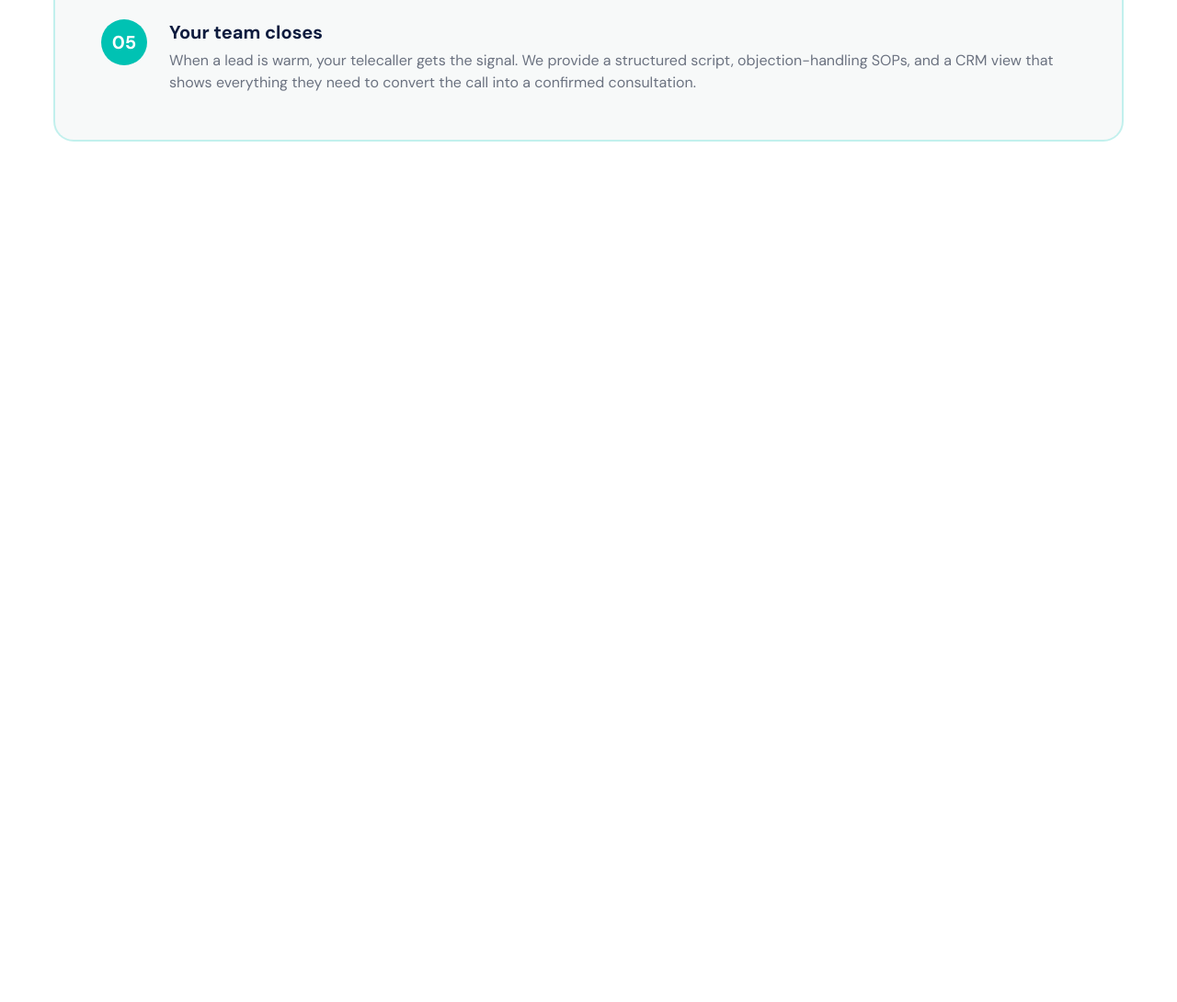
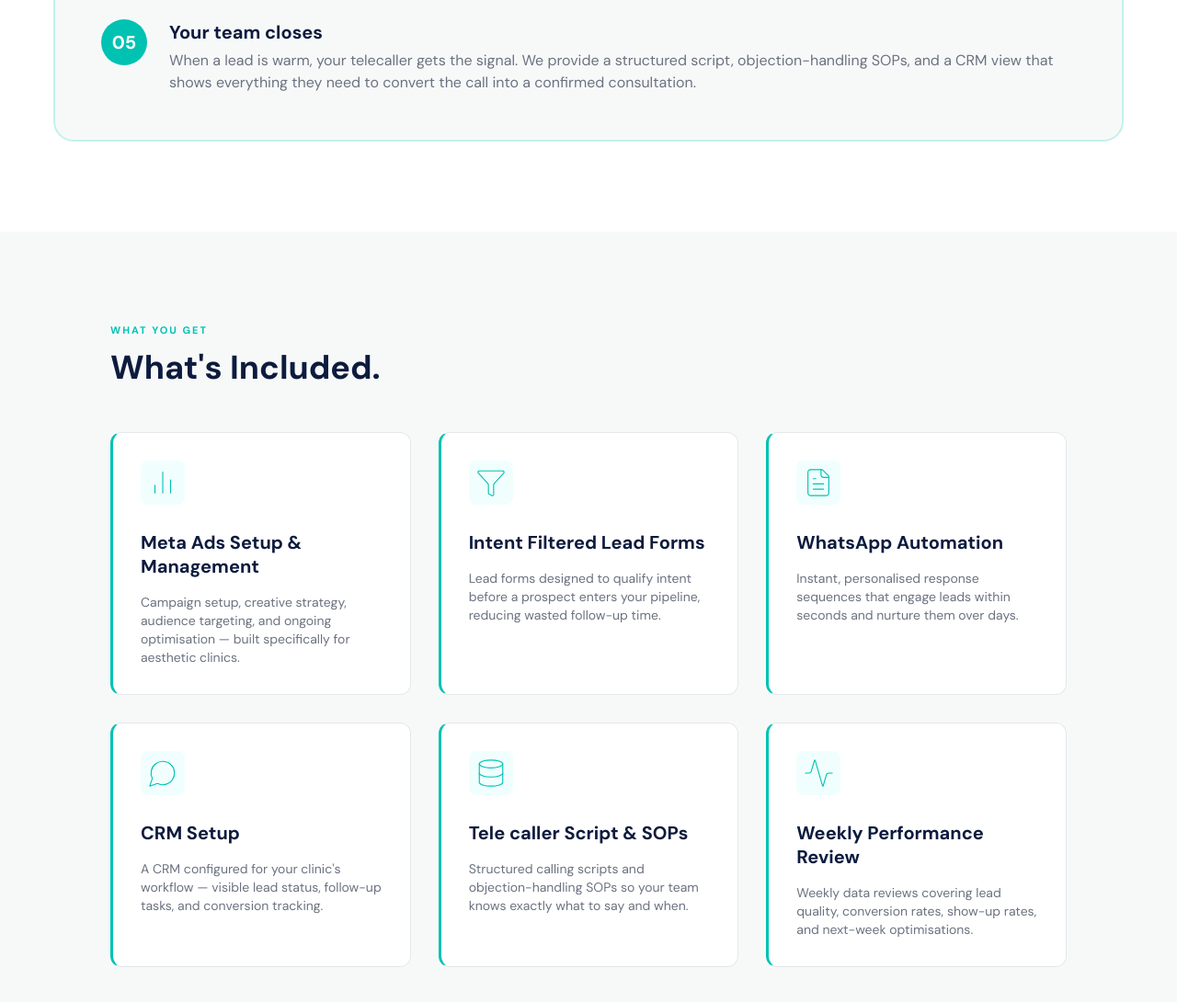
Before and after one commit to srishtivarmadesign/medpro-digital, a plain HTML site: page index.html in a window 1280 px wide. Shown: the part 3950-5040 px from the top of the page at 92% size. Before the commit the page ends 4202 px from the top, so only its background shows below. Drawn offline with Linux system fonts and the light colour scheme.

Commit message:
Add Whats's Included section

```diff
--- a/index.html
+++ b/index.html
@@ -323,6 +323,105 @@
 
     </section>
 
+    <!-- what's included -6-->
+
+    <section class="features">
+    <div class="container">
+
+        <p class="section-eyebrow">WHAT YOU GET</p>
+
+        <h2>What's Included.</h2>
+
+        <div class="features-grid">
+
+            <!-- Card 1 -->
+            <div class="feature-card">
+                <div class="feature-icon">
+                    <img src="images/icon.svg" alt="Meta Ads Setup and Management icon">
+                </div>
+
+                <h3>Meta Ads Setup &amp; Management</h3>
+
+                <p>
+                    Campaign setup, creative strategy, audience targeting, and ongoing
+                    optimisation — built specifically for aesthetic clinics.
+                </p>
+            </div>
+
+            <!-- Card 2 -->
+            <div class="feature-card">
+                <div class="feature-icon">
+                    <img src="images/Icon-1.svg" alt="Intent Filtered Lead Forms icon">
+                </div>
+
+                <h3>Intent Filtered Lead Forms</h3>
+
+                <p>
+                    Lead forms designed to qualify intent before a prospect enters
+                    your pipeline, reducing wasted follow-up time.
+                </p>
+            </div>
+
+            <!-- Card 3 -->
+            <div class="feature-card">
+                <div class="feature-icon">
+                    <img src="images/Icon-2.svg" alt="WhatsApp Automation icon">
+                </div>
+
+                <h3>WhatsApp Automation</h3>
+
+                <p>
+                    Instant, personalised response sequences that engage leads within
+                    seconds and nurture them over days.
+                </p>
+            </div>
+
+            <!-- Card 4 -->
+            <div class="feature-card">
+                <div class="feature-icon">
+                    <img src="images/Icon-3.svg" alt="CRM Setup icon">
+                </div>
+
+                <h3>CRM Setup</h3>
+
+                <p>
+                    A CRM configured for your clinic's workflow — visible lead status,
+                    follow-up tasks, and conversion tracking.
+                </p>
+            </div>
+
+            <!-- Card 5 -->
+            <div class="feature-card">
+                <div class="feature-icon">
+                    <img src="images/icon-4.svg" alt="Tele caller Script and SOPs icon">
+                </div>
+
+                <h3>Tele caller Script &amp; SOPs</h3>
+
+                <p>
+                    Structured calling scripts and objection-handling SOPs so your
+                    team knows exactly what to say and when.
+                </p>
+            </div>
+
+            <!-- Card 6 -->
+            <div class="feature-card">
+                <div class="feature-icon">
+                    <img src="images/Icon-5.svg" alt="Weekly Performance Review icon">
+                </div>
+
+                <h3>Weekly Performance Review</h3>
+
+                <p>
+                    Weekly data reviews covering lead quality, conversion rates,
+                    show-up rates, and next-week optimisations.
+                </p>
+            </div>
+
+        </div>
+
+    </div>
+</section>
 
   </body>
 </html>
--- a/style.css
+++ b/style.css
@@ -424,3 +424,62 @@ PAIN POINTS SECTION-3
   font-weight: 700;
   line-height: 44px;
 }
+
+/* what's included - 7 */
+
+.features {
+  padding: 100px;
+  background: #f7f9f9;
+  display: flex;
+  align-items: flex-start;
+  flex-direction: column;
+}
+.features h2 {
+  color: #0d1b3e;
+  margin-bottom: 48px;
+  font-family: "DM Sans";
+  font-size: 36px;
+  font-style: normal;
+  font-weight: 700;
+  line-height: 44px;
+}
+.features-grid {
+  display: grid;
+  grid-template-columns: repeat(3, 1fr);
+  gap: 30px;
+}
+.feature-card {
+  display: flex;
+  flex-direction: column;
+  gap: 16px;
+  padding: 30px;
+  border-radius: 12px;
+  border: 1px solid #e5e7eb;
+  background: #fff;
+  border-left: 3px solid #00c2b3;
+}
+.feature-icon {
+  width: 48px;
+  height: 48px;
+  display: flex;
+  justify-content: center;
+  align-items: center;
+  border-radius: 8px;
+  background: #f0fffe;
+}
+.feature-card h3 {
+  color: #0d1b3e;
+  font-family: "DM Sans";
+  font-size: 20px;
+  font-style: normal;
+  font-weight: 700;
+  margin-top: 12px;
+}
+.feature-card p {
+  color: #6b7280;
+  font-family: "DM Sans";
+  font-size: 14px;
+  font-style: normal;
+  font-weight: 400;
+  line-height: 20px;
+}
```
Also changed, not shown: images/Icon-1.svg (added), images/Icon-2.svg (added), images/Icon-3.svg (added), images/Icon-4.svg (added), images/Icon-5.svg (added), images/Icon.svg (added).
